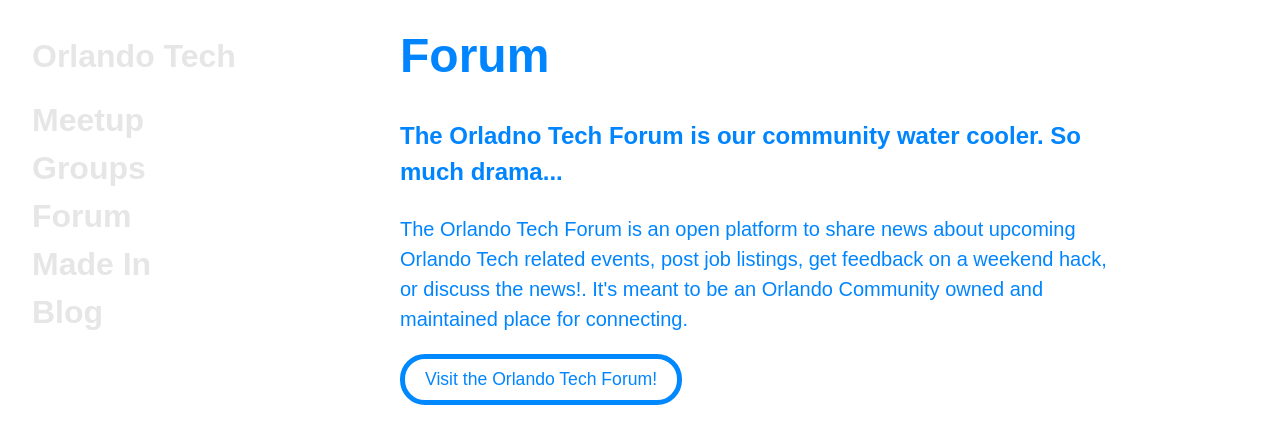
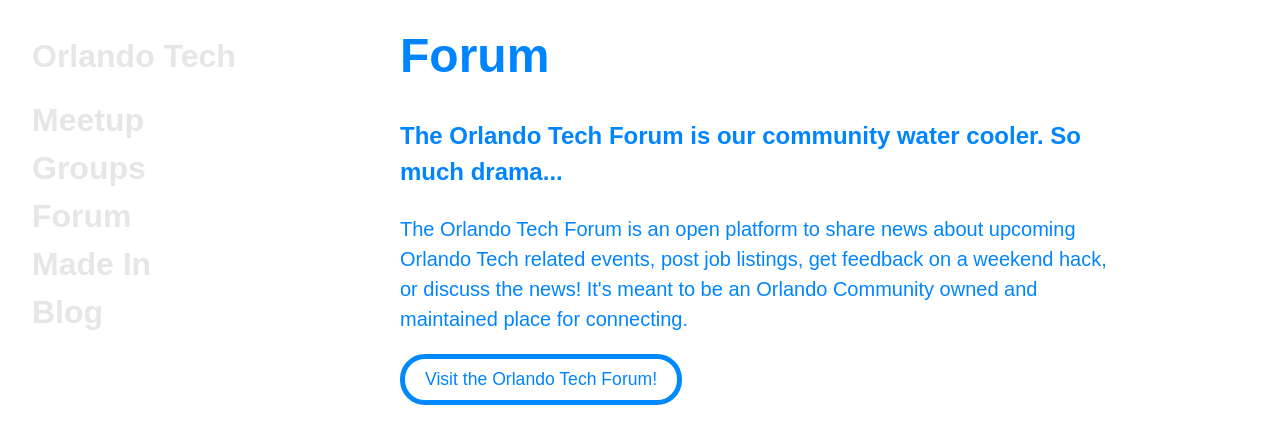
Before and after one commit to orlandotech/orlandotech.github.io, a Jekyll site: the page built from forum/index.html, in a window 1280 px wide. Shown: the top 444 px of the page. Built offline with Jekyll 4.4.1, drawn with Linux system fonts in a browser that asks for light colours; Markdown is read by kramdown in place of the engine named in the settings.

Commit message:
Fix spelling and typo.

```diff
--- a/forum/index.html
+++ b/forum/index.html
@@ -4,6 +4,6 @@
 ---
 
 <h1>Forum</h1>
-<p class="intro">The Orladno Tech Forum is our community water cooler. So much drama...</p>
-<p>The Orlando Tech Forum is an open platform to share news about upcoming Orlando Tech related events, post job listings, get feedback on a weekend hack, or discuss the news!. It's meant to be an Orlando Community owned and maintained place for connecting.</p>
+<p class="intro">The Orlando Tech Forum is our community water cooler. So much drama...</p>
+<p>The Orlando Tech Forum is an open platform to share news about upcoming Orlando Tech related events, post job listings, get feedback on a weekend hack, or discuss the news! It's meant to be an Orlando Community owned and maintained place for connecting.</p>
 <button class="btn"><a href="http://forum.orlandote.ch">Visit the Orlando Tech Forum!</a></button>
```
